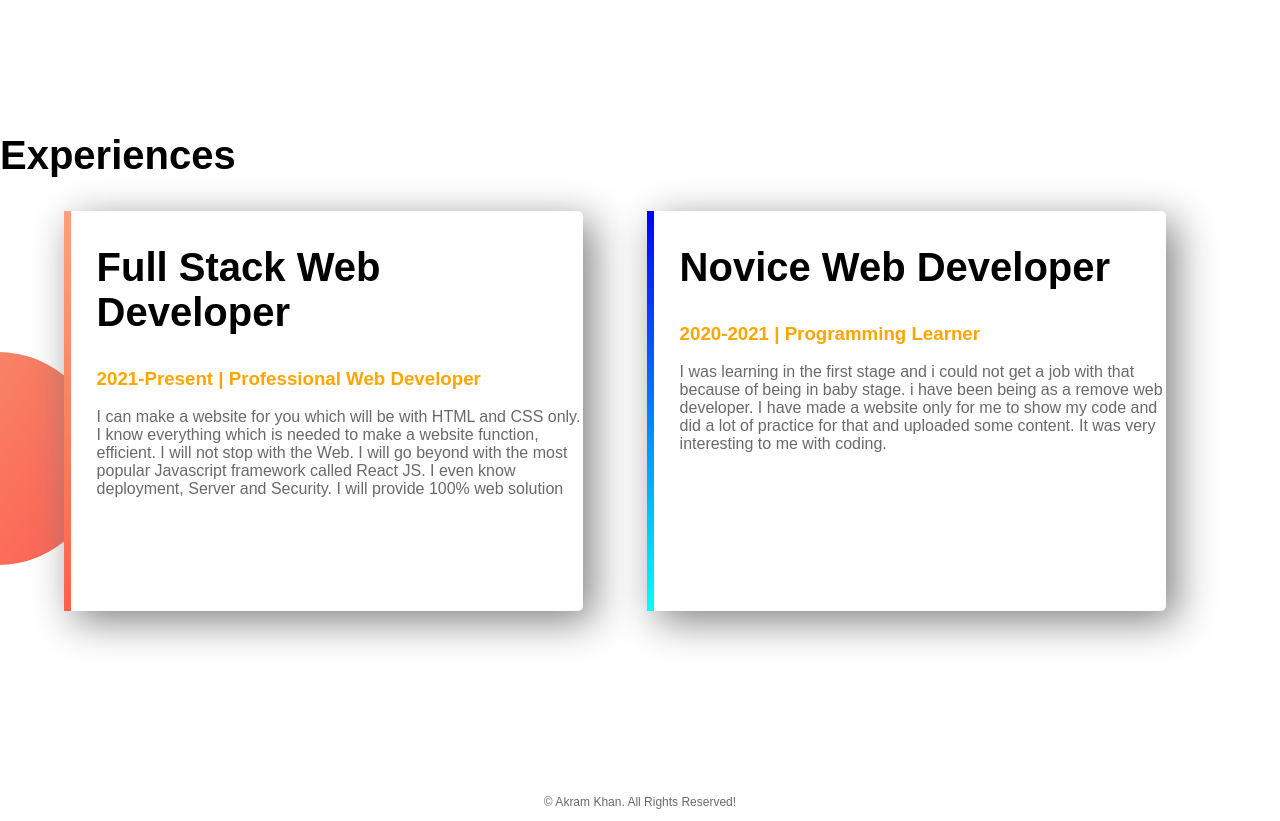
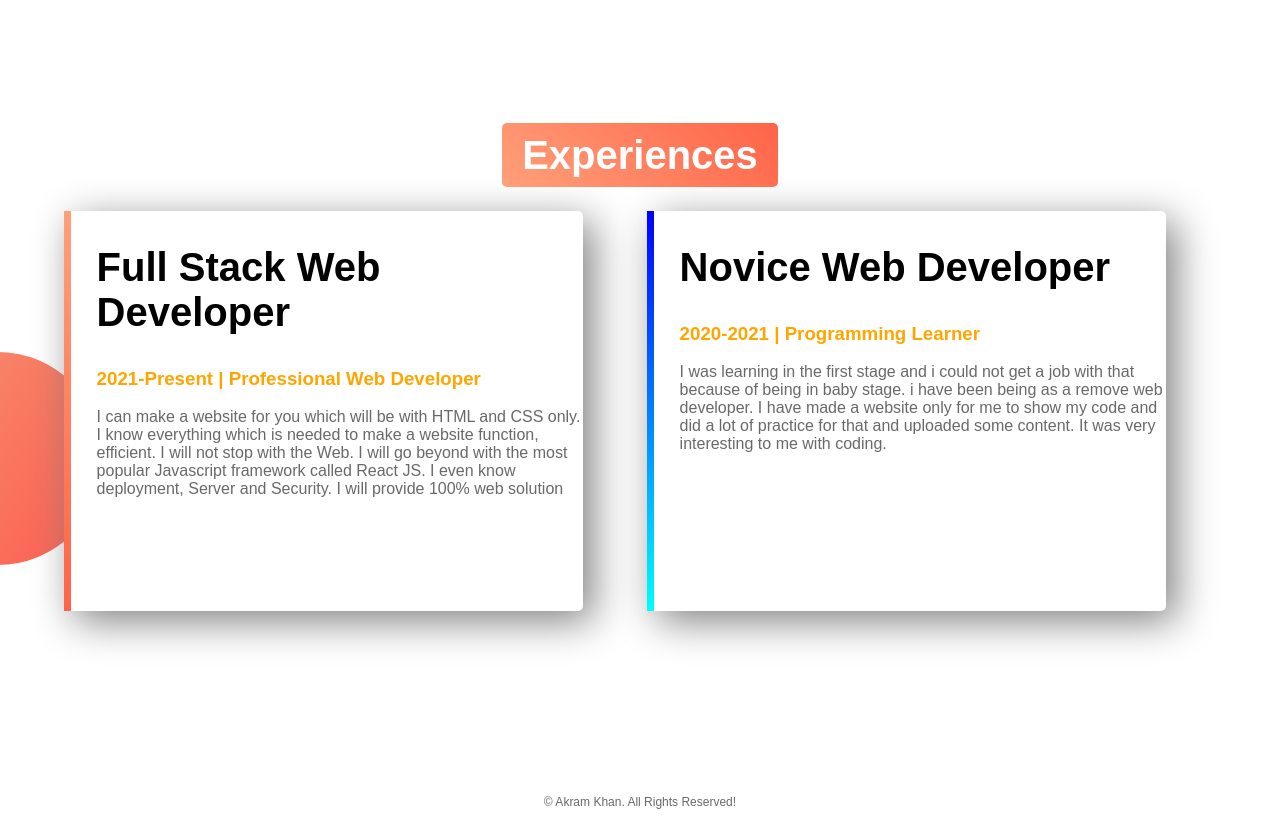
Before and after one commit to akram9704/web-portfolio, a plain HTML site: page index.html in a window 1280 px wide. Shown: the part 1200-2021 px from the top of the page. Drawn offline with Linux system fonts and the light colour scheme.

Commit message:
added experience text align in css and created an id

```diff
--- a/index.html
+++ b/index.html
@@ -25,7 +25,7 @@
         <img src="images/Profile2.png" alt="">
     </div>
      <div class="half-width">
-         <h2>Big Dream</h2>
+         <h2> Big Dream</h2>
         <h3>To become an expert Python.</h3>
         <p> I want to be a die hard coder and going to make so much experiment in different big projects and to dvelop in my own way</p>
         <a class="link-button" target="_blank" href="https://www.facebook.com/akraam.khaaan/">Visit Me</a>
@@ -34,7 +34,9 @@
 </section>
 
 <section class="experience-area">
-    <h2>Experiences</h2>
+    <div>
+        <h2 id="text-center"><a class="link-button">Experiences</a></h2>
+    </div>
     <div id="full-stack" class="half-width single-experience">
         <h2>Full Stack Web Developer</h2>
         <h3 class="orange-highlight">2021-Present | Professional Web Developer</h3>
--- a/style.css
+++ b/style.css
@@ -70,3 +70,7 @@ footer p{
     text-align: center;
     font-size: 12px;
 }
+
+#text-center{
+    text-align: center;
+}
```
